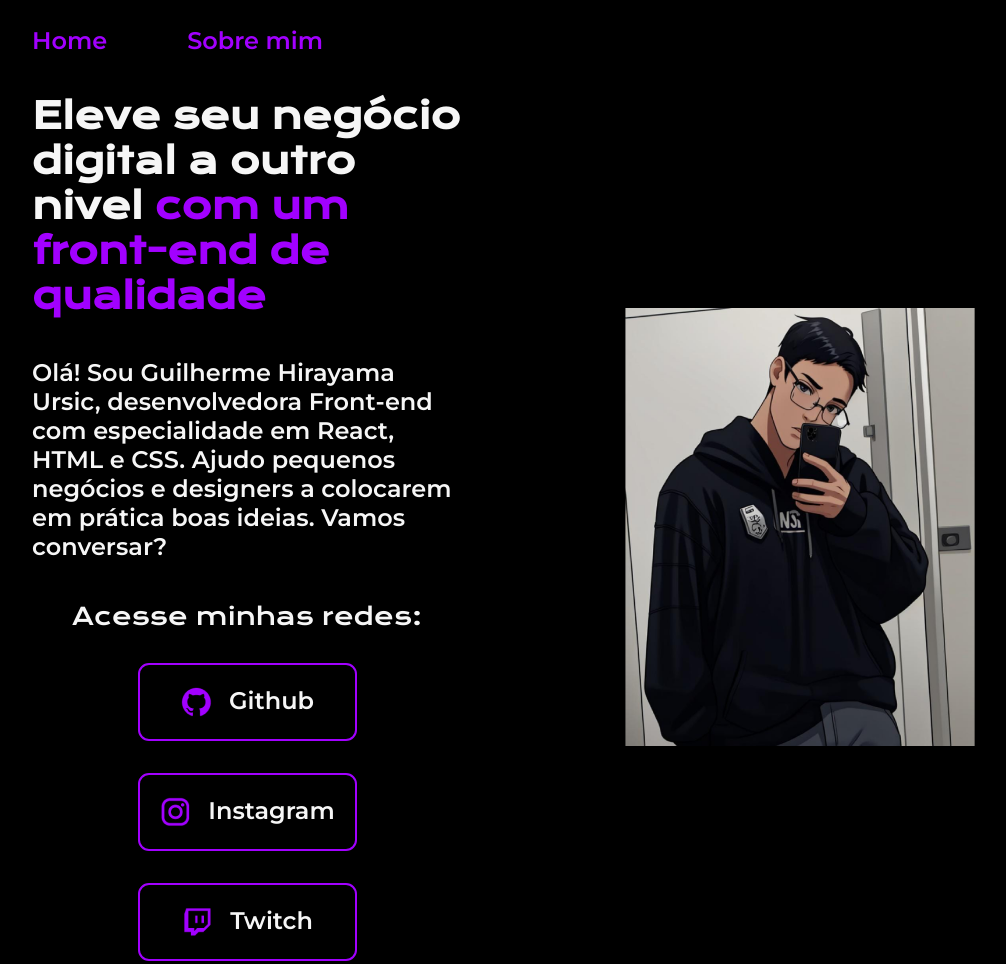
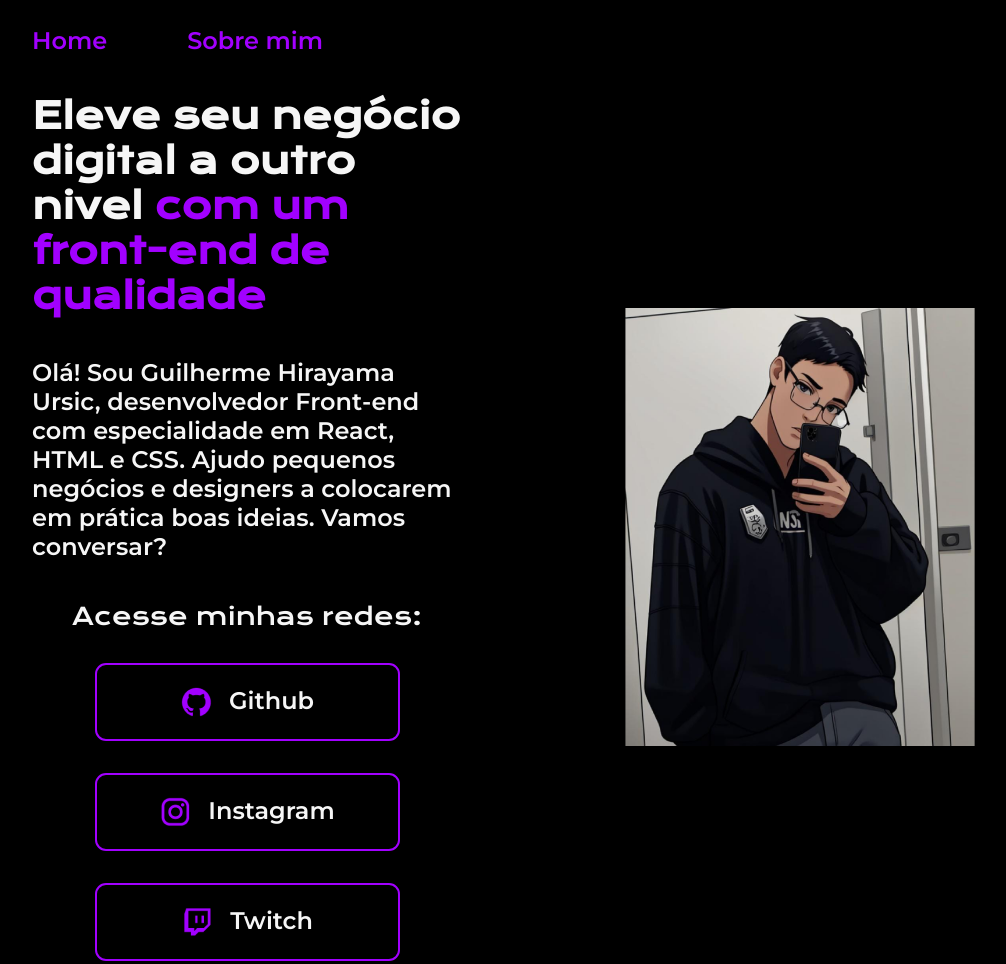
Before and after one commit to GuilhermeUrsic/portfolio, a plain HTML site: page index.html in a window 1280 px wide. Shown: the top 964 px of the page, without its empty margins (96-1102 px from the left). Drawn offline with nearby package versions, Linux system fonts and the light colour scheme.

Commit message:
Add files via upload

```diff
--- a/index.html
+++ b/index.html
@@ -22,7 +22,7 @@
         <main class="apresentacao">
             <section class="apresentacao__conteudo">
                 <h1 class="apresentacao__conteudo__titulo">Eleve seu negócio digital a outro nivel <strong class="titulo-destaque">com um front-end de qualidade</strong></h1>
-                <p class="apresentacao__conteudo__texto">Olá! Sou Guilherme Hirayama Ursic, desenvolvedora Front-end com especialidade em React, HTML e CSS. Ajudo pequenos negócios e designers a colocarem em prática boas ideias. Vamos conversar?</p>
+                <p class="apresentacao__conteudo__texto">Olá! Sou Guilherme Hirayama Ursic, desenvolvedor Front-end com especialidade em React, HTML e CSS. Ajudo pequenos negócios e designers a colocarem em prática boas ideias. Vamos conversar?</p>
                 <div class="apresentacao__links">
                     <h2 class="apresentacao__links__subtitulo">Acesse minhas redes:</h2>
                     <a class="apresentacao__links__navegacao" href="https://github.com/GuilhermeUrsic"><img src="./assets/github.png" alt=""> Github</a>
--- a/styles/style.css
+++ b/styles/style.css
@@ -98,7 +98,7 @@ body {
     gap: 16px;
     border: 2px solid var(--cor-terciaria);
     color: var(--cor-secundaria);
-    width: 50%;
+    width: 70%;
     text-align: center;
     border-radius: 11px;
     font-size: 1.5rem;
```
